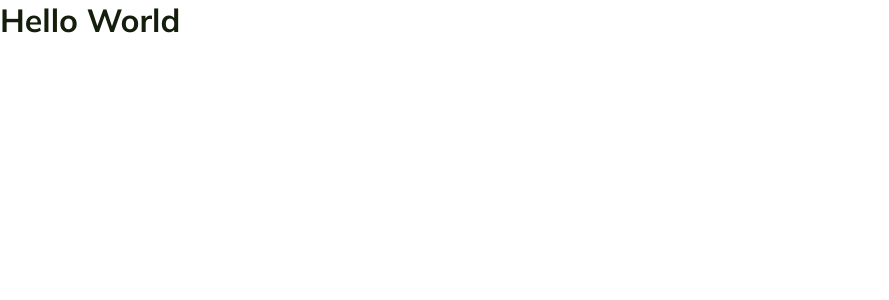
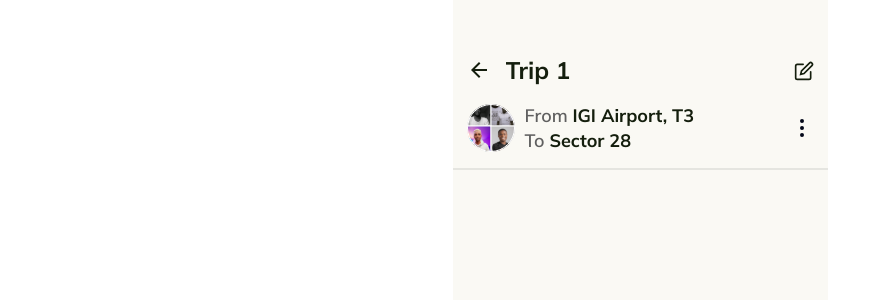
Before and after one commit to Shivam-Sharma-1/CoRider-Assignment, a React (Create React App) app: page / in a window 1280 px wide. Shown: the top 300 px of the page, without its empty margins (0-889 px from the left). Built offline with nearby package versions, Linux system fonts and the light colour scheme.

Commit message:
feat: add ChatHeader

```diff
--- a/src/App.tsx
+++ b/src/App.tsx
@@ -1,10 +1,10 @@
 import './App.css';
+import { Box } from "@chakra-ui/react"
+import ChatHeader from './components/ChatHeader';
 
 function App() {
     return (
-        <div >
-            <h1>Hello World</h1>
-        </div>
+        <Box w="100%" h="100%" maxW={375} minH="100svh" mx="auto" bgColor="#FAF9F4"><ChatHeader /></Box>
     );
 }
 
--- /dev/null
+++ b/src/components/ChatHeader.tsx
@@ -0,0 +1,39 @@
+import { EditablePreview, Box, useColorModeValue, IconButton, Input, useDisclosure, useEditableControls, ButtonGroup, SlideFade, Editable, Tooltip, EditableInput, Flex, Image, Heading, border } from "@chakra-ui/react";
+import { CheckIcon, ArrowBackIcon, CloseIcon, EditIcon } from "@chakra-ui/icons";
+import { useRef, useState } from "react";
+import KebabIcon from "./../../public/icons/kebab-icon.svg"
+
+
+function ChatHeader() {
+    const [inputValue, setInputValue] = useState("Trip 1")
+    const [isEditing, setIsEditing] = useState(false)
+
+    return (
+        <Box display={"flex"} flexDir="column" padding={14} pb={16} pt={50} gap={14} borderBottom="2px solid #E5E5E0">
+            <Box display={"flex"} alignItems={"center"} justifyContent={"space-between"} w="100%">
+                <Box display="flex" alignItems="center" gap={10}>
+                    <ArrowBackIcon w={24} h={24} cursor="pointer" />
+                    <Input value={inputValue} fontSize={24} variant="unstyled" border={"none"} w={200} bgColor="transparent" p={5} fontWeight={700} onChange={(e) => setInputValue(e.target.value)} isDisabled={!isEditing && true} />
+                </Box>
+                <Box onClick={() => setIsEditing(!isEditing)} cursor="pointer">
+                    {isEditing ?
+                        <CheckIcon w={20} h={20} /> : <EditIcon w={20} h={20} />}
+                </Box>
+            </Box>
+            <Box display="flex" justifyContent="space-between" alignItems="center">
+                <Box display="flex" gap={10}>
+                    <Image src='images/group-pic.svg' alt="Group pic" borderRadius='full'
+                        boxSize={48} border="none" />
+                    <Box display="flex" flexDirection="column" justifyContent="space-between">
+                        <Heading as="h4" fontSize={18}><span style={{ color: "#606060", fontWeight: 600 }}>From </span>IGI Airport, T3</Heading>
+                        <Heading as="h4" fontSize={18}><span style={{ color: "#606060", fontWeight: 600 }}>To </span>Sector 28</Heading>
+                    </Box>
+                </Box>
+                <Image src='icons/kebab-icon.svg' alt="kebab-icon" boxSize={24} cursor="pointer" />
+            </Box>
+        </Box >
+    )
+
+}
+
+export default ChatHeader;
```
Also changed, not shown: public/icons/kebab-icon.svg (added), public/images/group-pic.svg (added).
